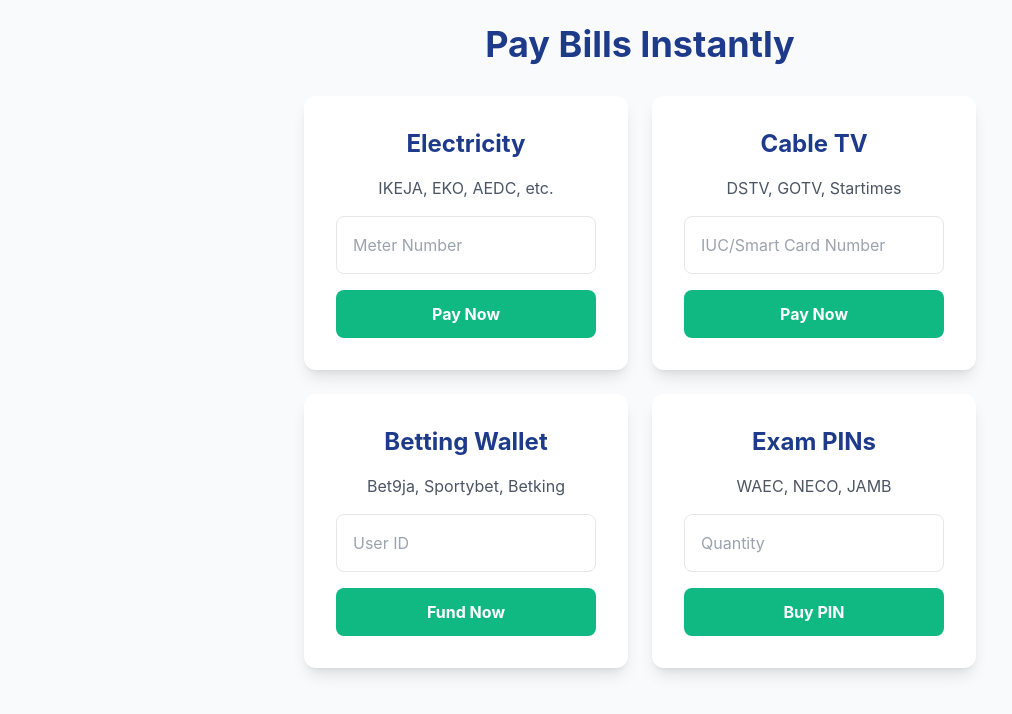
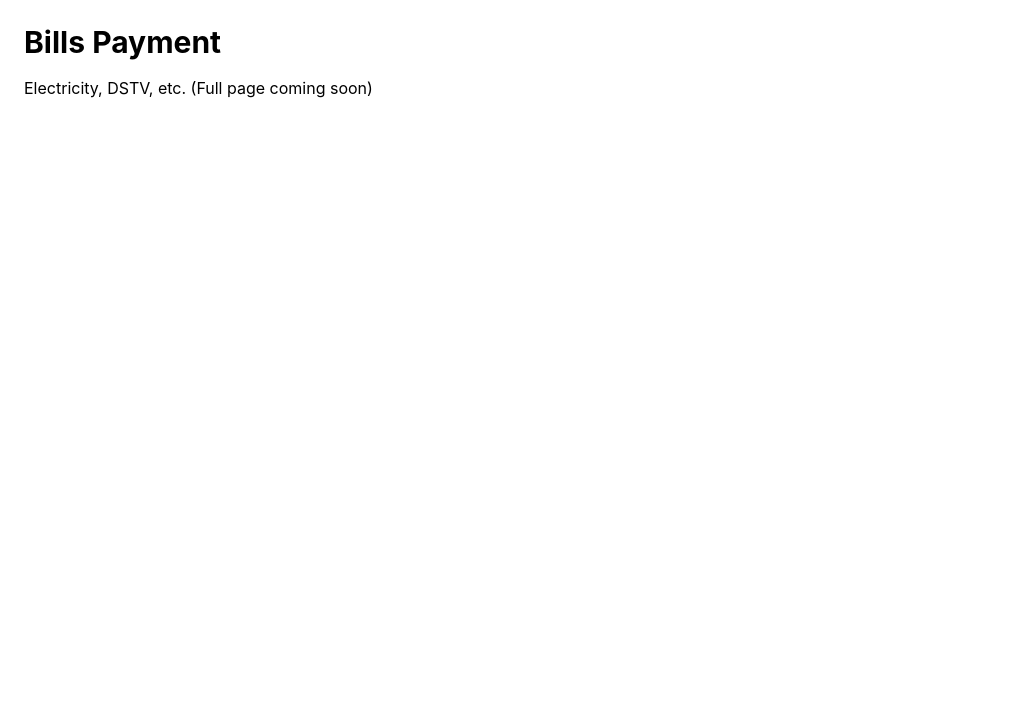
Before and after one commit to Lamido007/Dududata, a Next.js app: page /pages/bills in a window 1280 px wide. Shown: the top 714 px of the page, without its empty margins (0-1012 px from the left). Built offline with nearby package versions, Linux system fonts and the light colour scheme.

Commit message:
Revise Bills component layout and content
Updated the Bills component to include a new header and description for bills payment.

```diff
--- a/pages/pages/bills.js
+++ b/pages/pages/bills.js
@@ -1,33 +1,8 @@
 export default function Bills() {
   return (
-    <div className="min-h-screen bg-gray-50 p-6">
-      <h1 className="text-4xl font-bold text-center mb-8 text-primary">Pay Bills Instantly</h1>
-      <div className="max-w-2xl mx-auto grid md:grid-cols-2 gap-6">
-        <div className="bg-white p-8 rounded-xl shadow-lg text-center">
-          <h3 className="text-2xl font-bold mb-4 text-primary">Electricity</h3>
-          <p className="text-gray-600 mb-4">IKEJA, EKO, AEDC, etc.</p>
-          <input placeholder="Meter Number" className="w-full p-4 mb-4 border rounded-lg text-black" />
-          <button className="w-full bg-accent text-white py-3 rounded-lg font-bold hover:bg-green-600">Pay Now</button>
-        </div>
-        <div className="bg-white p-8 rounded-xl shadow-lg text-center">
-          <h3 className="text-2xl font-bold mb-4 text-primary">Cable TV</h3>
-          <p className="text-gray-600 mb-4">DSTV, GOTV, Startimes</p>
-          <input placeholder="IUC/Smart Card Number" className="w-full p-4 mb-4 border rounded-lg text-black" />
-          <button className="w-full bg-accent text-white py-3 rounded-lg font-bold hover:bg-green-600">Pay Now</button>
-        </div>
-        <div className="bg-white p-8 rounded-xl shadow-lg text-center">
-          <h3 className="text-2xl font-bold mb-4 text-primary">Betting Wallet</h3>
-          <p className="text-gray-600 mb-4">Bet9ja, Sportybet, Betking</p>
-          <input placeholder="User ID" className="w-full p-4 mb-4 border rounded-lg text-black" />
-          <button className="w-full bg-accent text-white py-3 rounded-lg font-bold hover:bg-green-600">Fund Now</button>
-        </div>
-        <div className="bg-white p-8 rounded-xl shadow-lg text-center">
-          <h3 className="text-2xl font-bold mb-4 text-primary">Exam PINs</h3>
-          <p className="text-gray-600 mb-4">WAEC, NECO, JAMB</p>
-          <input placeholder="Quantity" type="number" className="w-full p-4 mb-4 border rounded-lg text-black" />
-          <button className="w-full bg-accent text-white py-3 rounded-lg font-bold hover:bg-green-600">Buy PIN</button>
-        </div>
-      </div>
+    <div className="p-6">
+      <h1 className="text-3xl font-bold mb-4">Bills Payment</h1>
+      <p>Electricity, DSTV, etc. (Full page coming soon)</p>
     </div>
   );
 }
```
